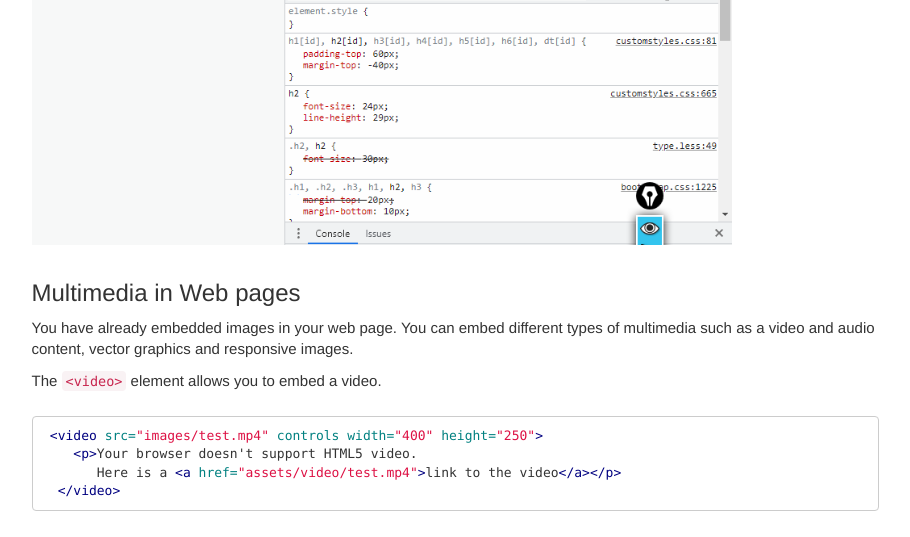
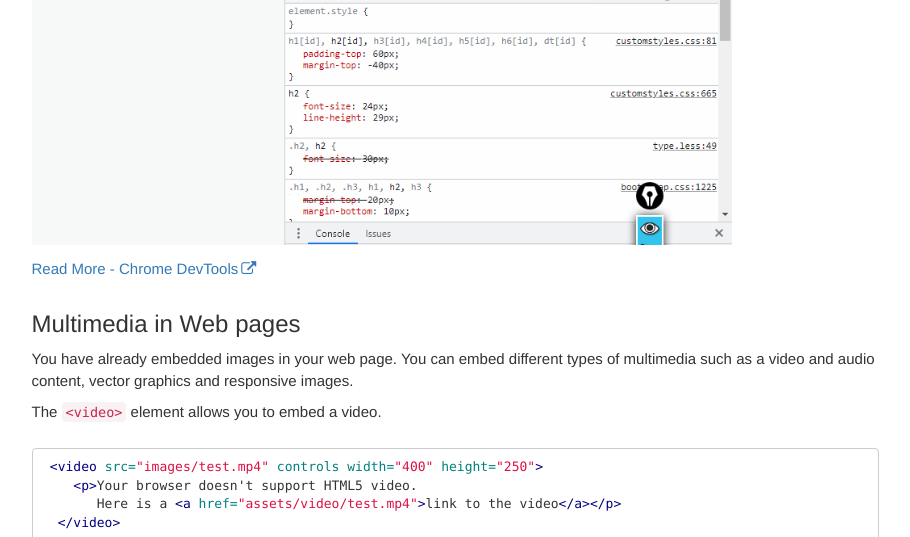
Before and after one commit to dipaish/www23, a Jekyll site: the page built from index.md, in a window 1280 px wide and 900 px high, scrolled down 11854 px, cut to the strip 0-537 px from the top of the window. Shown: the whole strip, without its empty margins (331-1241 px from the left). Built offline with Jekyll 4.4.1, drawn with Linux system fonts in a browser that asks for light colours; our own code applies the rules of GitHub Pages for plain Markdown files; comment, search, counter and statistics services are not loaded.

Commit message:
dev tool link added

```diff
--- a/index.md
+++ b/index.md
@@ -388,6 +388,7 @@ Inspect element is one of the important feature used by web developers that is a
 
 ![Inspect Element](assets/images/inspect.png)
 
+[Read More - Chrome DevTools](https://developer.chrome.com/docs/devtools/overview)
 
 ## Multimedia in Web pages
 
```
